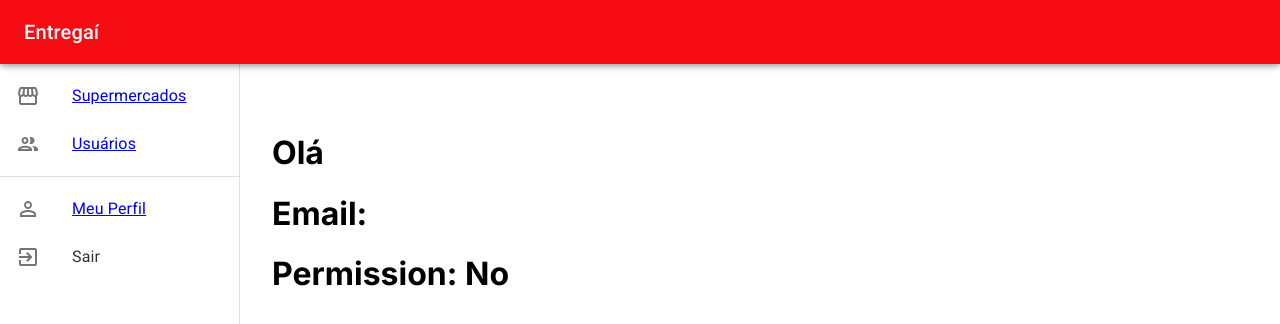
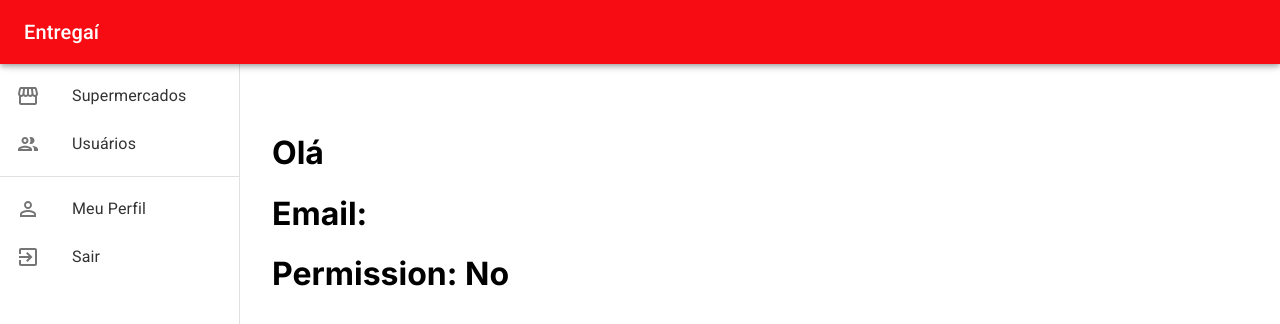
Before and after one commit to ICEI-PUC-Minas-PPLES-TI/plf-es-2023-2-ti4-0648100-entregai, a Next.js app in the folder Codigo/entregai/: page /app/user/profile in a window 1280 px wide. Shown: the top 324 px of the page. Built offline with nearby package versions, Linux system fonts and the light colour scheme; no server answers.

Commit message:
Correções de estilo

```diff
--- a/Codigo/entregai/src/components/pages/supermarket/SupermarketManagement.tsx
+++ b/Codigo/entregai/src/components/pages/supermarket/SupermarketManagement.tsx
@@ -11,7 +11,7 @@ const SupermarketManagement = ({ systemSupermarkets }: { systemSupermarkets: Sup
                     <Registration />
                 </Grid>
                 {systemSupermarkets.map((supermarket, index) => (
-                    <Grid item xs={4} key={index}>
+                    <Grid item xs={2.4} key={index}>
                         <Visualizer systemSupermarkets={[supermarket]} />
                     </Grid>
                 ))}
--- a/Codigo/entregai/src/styles/globals.scss
+++ b/Codigo/entregai/src/styles/globals.scss
@@ -12,3 +12,8 @@
     justify-content: flex-end;
   }
 }
+
+a {
+  text-decoration: none;
+  color: inherit;
+}
```
